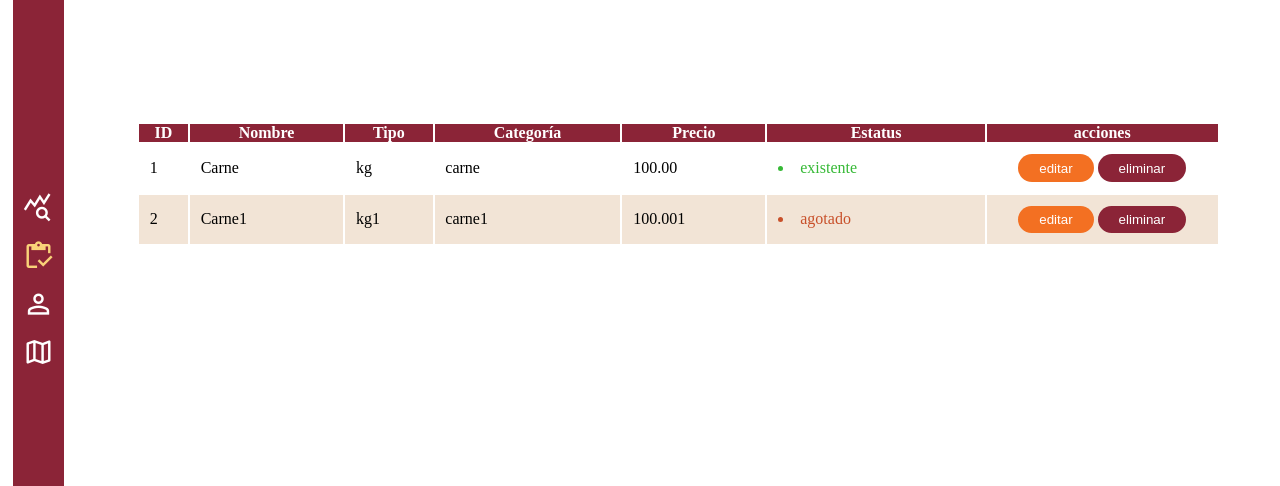
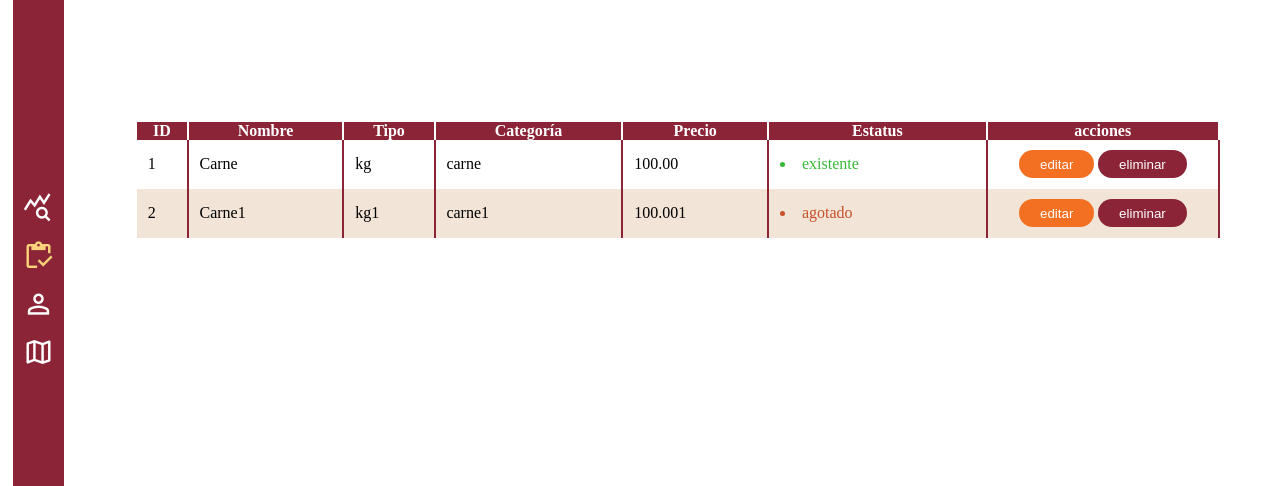
Before and after one commit to geo1605/integradora, a PHP site: page /resourses/productos.html in a window 1280 px wide. Shown: the part 131-617 px from the top of the page. Run offline with PHP 8.4, Linux system fonts and the light colour scheme.

Commit message:
cambio tabla

```diff
--- a/integradora/styles/tablas.css
+++ b/integradora/styles/tablas.css
@@ -14,13 +14,16 @@
 table {
     width: 90%;
     margin: 10% auto;
+    border-collapse: collapse;
 }
 th {
     background-color: var(--color-primary);
     color: var(--color-white);
+    border-right: 2px solid var(--color-white);
 }
 td {
     padding: 1%;
+    border-right: 2px solid var(--color-primary);
 }
 
 tr:nth-child(odd){
```
